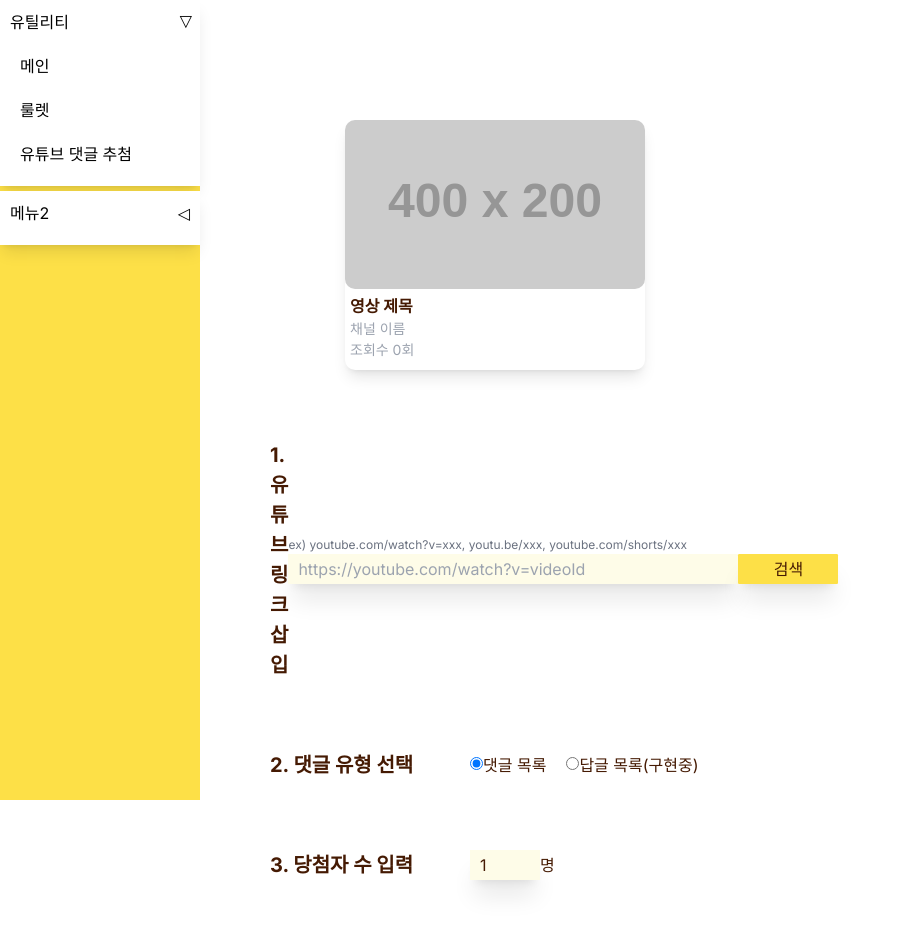
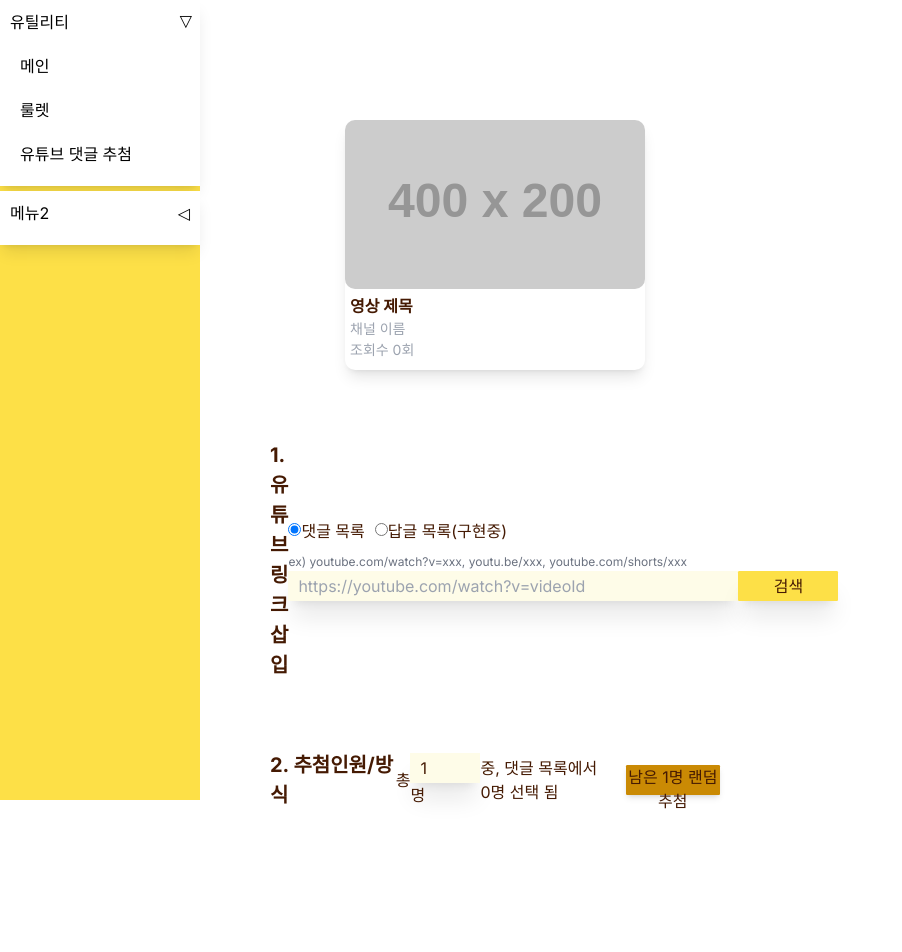
Before and after one commit to loevray/loevray-s-lab, a Next.js app: page /youtube-comment-raffle in a window 1280 px wide. Shown: the top 952 px of the page, without its empty margins (0-902 px from the left). After the commit the page ends 860 px from the top, so only its background shows below. Built offline with nearby package versions, Linux system fonts and the light colour scheme.

Commit message:
Refactor: simplify raffle flow

```diff
--- a/src/app/ui/youtube-comment-raflle/CommentTypeForm.tsx
+++ /dev/null
@@ -1,46 +0,0 @@
-import { HTMLAttributes } from "react";
-import Button from "../common/Button";
-
-interface CommentTypeFormProps {
-  onChange: (e: React.ChangeEvent<HTMLInputElement>) => void;
-  commentType: CommentType;
-}
-
-export type CommentType = {
-  thread: boolean;
-  reply: boolean;
-};
-
-const CommentTypeForm = ({ onChange, commentType }: CommentTypeFormProps) => {
-  return (
-    <form className="flex gap-2">
-      <div>
-        <input
-          className="h-1.5"
-          type="radio"
-          name="youtube-comments"
-          value="thread"
-          onChange={onChange}
-          defaultChecked={commentType.thread}
-          id="thread"
-        />
-        <label htmlFor="thread">댓글 목록</label>
-      </div>
-      <div>
-        <input
-          className="h-1.5"
-          type="radio"
-          name="youtube-comments"
-          data-name="comments"
-          value="reply"
-          onChange={onChange}
-          defaultChecked={commentType.reply}
-          id="reply"
-        />
-        <label htmlFor="reply">답글 목록(구현중)</label>
-      </div>
-    </form>
-  );
-};
-
-export default CommentTypeForm;
--- a/src/app/ui/youtube-comment-raflle/YoutubeLinkForm.tsx
+++ b/src/app/ui/youtube-comment-raflle/YoutubeLinkForm.tsx
@@ -1,14 +1,49 @@
 import { HTMLAttributes, RefObject, useRef } from "react";
 import Button from "../common/Button";
+import { CommentType } from "@/app/youtube-comment-raffle/page";
 
 interface YoutubeLinkFormProps {
   inputRef: RefObject<HTMLInputElement>;
   handleSubmit: HTMLAttributes<HTMLFormElement>["onSubmit"];
+  onChange: HTMLAttributes<HTMLInputElement>["onChange"];
+  commentType: CommentType;
 }
 
-const YoutubeLinkForm = ({ inputRef, handleSubmit }: YoutubeLinkFormProps) => {
+const YoutubeLinkForm = ({
+  inputRef,
+  handleSubmit,
+  onChange,
+  commentType,
+}: YoutubeLinkFormProps) => {
   return (
     <form className="flex flex-col" onSubmit={handleSubmit}>
+      <div className="flex pb-1 gap-1">
+        <div>
+          <input
+            className="h-1.5"
+            type="radio"
+            name="youtube-comments"
+            value="thread"
+            onChange={onChange}
+            defaultChecked={commentType.thread}
+            id="thread"
+          />
+          <label htmlFor="thread">댓글 목록</label>
+        </div>
+        <div>
+          <input
+            className="h-1.5"
+            type="radio"
+            name="youtube-comments"
+            data-name="comments"
+            value="reply"
+            onChange={onChange}
+            defaultChecked={commentType.reply}
+            id="reply"
+          />
+          <label htmlFor="reply">답글 목록(구현중)</label>
+        </div>
+      </div>
       <label className="text-1.2 text-gray-500">
         ex{")"} youtube.com/watch?v=xxx, youtu.be/xxx, youtube.com/shorts/xxx
       </label>
--- a/src/app/youtube-comment-raffle/page.tsx
+++ b/src/app/youtube-comment-raffle/page.tsx
@@ -9,9 +9,6 @@ import { useMemo, useRef, useState } from "react";
 import VideoInfo from "../ui/youtube-comment-raflle/VideoInfo";
 import { CustomCommentDataType } from "@/utils/parsedYoutubeCommentThread";
 import YoutubeLinkForm from "../ui/youtube-comment-raflle/YoutubeLinkForm";
-import CommentTypeForm, {
-  CommentType,
-} from "../ui/youtube-comment-raflle/CommentTypeForm";
 import WinnerCountForm from "../ui/youtube-comment-raflle/WinnerCountForm";
 
 import Button from "../ui/common/Button";
@@ -32,6 +29,11 @@ const DEFAULT_VIDEO_CUSTOM_DATA = {
 
 export type SortType = {
   [key in "좋아요순" | "최신순"]: boolean;
+};
+
+export type CommentType = {
+  thread: boolean;
+  reply: boolean;
 };
 
 const Page = () => {
@@ -232,26 +234,19 @@ const Page = () => {
             <YoutubeLinkForm
               inputRef={youtubeInputRef}
               handleSubmit={handleSubmitYoutubeLink}
-            />
-          </div>
-          <div className="w-full flex items-center ">
-            <h1 className="text-2 font-bold w-20">2. 댓글 유형 선택</h1>
-            <CommentTypeForm
               onChange={onCommentTypeChange}
               commentType={commentType}
             />
           </div>
           <div className="w-full flex items-center">
-            <h1 className="text-2 font-bold w-20">3. 당첨자 수 입력</h1>
+            <h1 className="text-2 font-bold w-20">2. 추첨인원/방식</h1>
+            총
             <WinnerCountForm
               winnerLimitState={winnerLimitInputState}
               onChange={(e) => setWinnerLimitState(e)}
             />
-          </div>
-          <div className="w-full flex items-center">
-            <h1 className="text-2 font-bold w-20">4. 추첨 방식 선택</h1>
             <span className="pr-2">
-              댓글 목록에서 {winnerComments.selected.length}명 선택 됨
+              중, 댓글 목록에서 {winnerComments.selected.length}명 선택 됨
             </span>
             <Button
               type="button"
```
